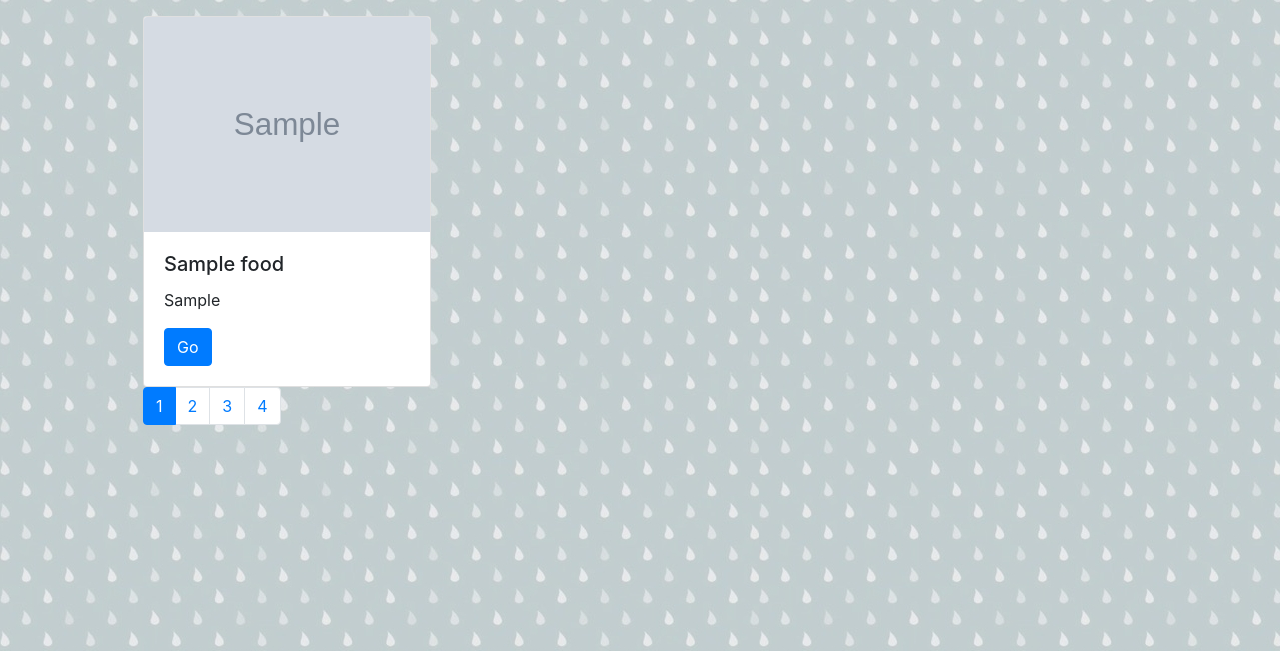
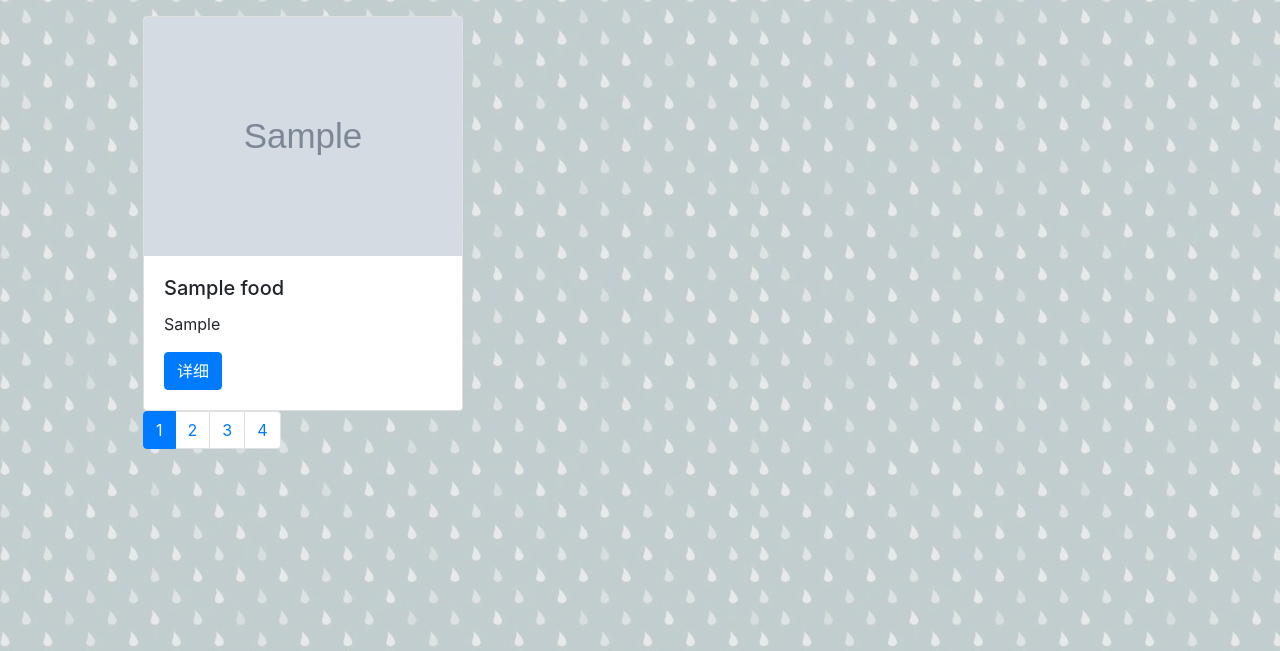
Before and after one commit to yishiyu/foodisplay, a Flask app: page / in a window 1280 px wide. Shown: the part 56-707 px from the top of the page. Run offline with Flask 2, Linux system fonts and the light colour scheme; tables that the repository leaves empty hold one stand-in row (values such as "Sample post"); grey boxes marked "Sample" are stand-in pictures; parts of the project's set-up code (start-up, migrations or seed data) failed here and were passed over; some libraries are stand-ins or nearby versions.

Commit message:
update .gitignore

```diff
--- a/foodisplay/__init__.py
+++ b/foodisplay/__init__.py
@@ -1,5 +1,6 @@
 import os
 import sys
+import sqlalchemy
 from flask import Flask
 from flask_sqlalchemy import SQLAlchemy
 from flask_login import LoginManager
@@ -42,6 +43,7 @@ class UploadForm(FlaskForm):
     submit = SubmitField(u'上传')
 
 db = SQLAlchemy(app)
+
 login_manager = LoginManager(app)
 
 from foodisplay.models import User
--- a/foodisplay/templates/index.html
+++ b/foodisplay/templates/index.html
@@ -10,12 +10,12 @@
     <div class="row">
       {% for food in food_list %}
       <div class="col-sm-4">
-        <div class="card" style="width: 18rem">
+        <div class="card" style="width: 20rem">
           <img class="card-img-top" src="{{ food.MainPicture }}" />
           <div class="card-body">
             <h5 class="card-title">{{ food.FoodName }}</h5>
             <p class="card-text">{{ food.Ingredients }}</p>
-            <a href="{{ food.Url }}" class="btn btn-primary">Go</a>
+            <a href="{{ food.Url }}" class="btn btn-primary">详细</a>
           </div>
         </div>
       </div>
--- a/foodisplay/templates/profile.html
+++ b/foodisplay/templates/profile.html
@@ -66,7 +66,7 @@
 
 <script>
   var data = {
-    "labels": ["酸", "甜", "苦", "辣", '咸'],
+    "labels": ["酸", "甜", "苦", "辣", '咸','麻'],
     "datasets": [
       {
         "label": "flavors",
--- a/foodisplay/views.py
+++ b/foodisplay/views.py
@@ -6,7 +6,7 @@ from .recongnize import FoodNameSearch
 from foodisplay import LOCALPHOTODIR
 from collections import Counter
 
-PAGE_SIZE = 20
+PAGE_SIZE = 21
 
 
 @app.route('/')
@@ -128,18 +128,21 @@ def recongnition():
         foodnames = FoodNameSearch(LOCALPHOTODIR + filename)
         current_app.logger.info("foodnames:{}".format(foodnames))
         # 从所有名字中提取出频率最高的字
-        counter = Counter()
-        for name in foodnames:
-            counter.update(name)
-        foodnames = str(foodnames)[1:-2]
-        current_app.logger.info(
-            "counter.most_common():{}".format(counter.most_common()))
+        # counter = Counter()
+        # for name in foodnames:
+        #     counter.update(name)
+        # foodnames = str(foodnames)[1:-2]
+        # current_app.logger.info(
+        #     "counter.most_common():{}".format(counter.most_common()))
 
         foodlist = Food.query.filter(
             Food.FoodName.like(
-                '%{}%'.format(counter.most_common()[0][0])
+                '%{}%'.format(foodnames[0])
             )
         ).limit(PAGE_SIZE).all()
+
+        ##----在这里进行修改操作
+
         for food in foodlist:
             food.Ingredients = food.Ingredients.replace("|||||", '、')
             food.Ingredients = food.Ingredients.replace('|', ' ')
@@ -151,6 +154,7 @@ def recongnition():
                            foodnames=foodnames)
 
 
+#查找
 @app.route('/search', methods=['GET', 'POST'])
 @login_required
 def search():
```
Also changed, not shown: 16 other files.
